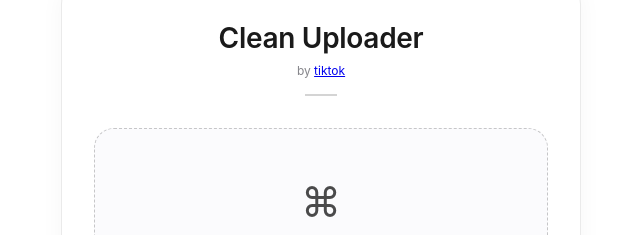
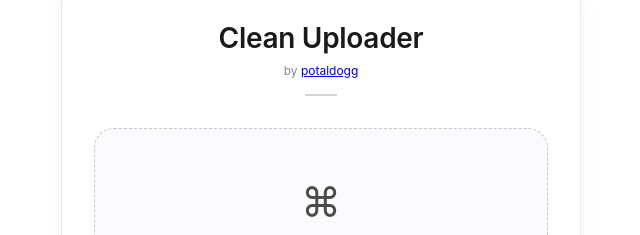
Before and after one commit to potaldogg/clean-uploader, a website: page index.html in a window 1280 px wide. Shown: the part 146-381 px from the top of the page, 319-959 px from the left. Drawn offline with Linux system fonts and the light colour scheme.

Commit message:
Update index.html

```diff
--- a/index.html
+++ b/index.html
@@ -230,7 +230,7 @@
         <div class="card">
             <div class="header">
                 <h1>Clean Uploader</h1>
-                <div class="badge">by <a href="https://www.tiktok.com/@0x0g0ds" target="_blank" rel="noopener noreferrer">tiktok</a></div>
+                <div class="badge">by <a href="https://www.tiktok.com/@0x0g0ds" target="_blank" rel="noopener noreferrer">potaldogg</a></div>
                 <div class="divider"></div>
             </div>
 
```
